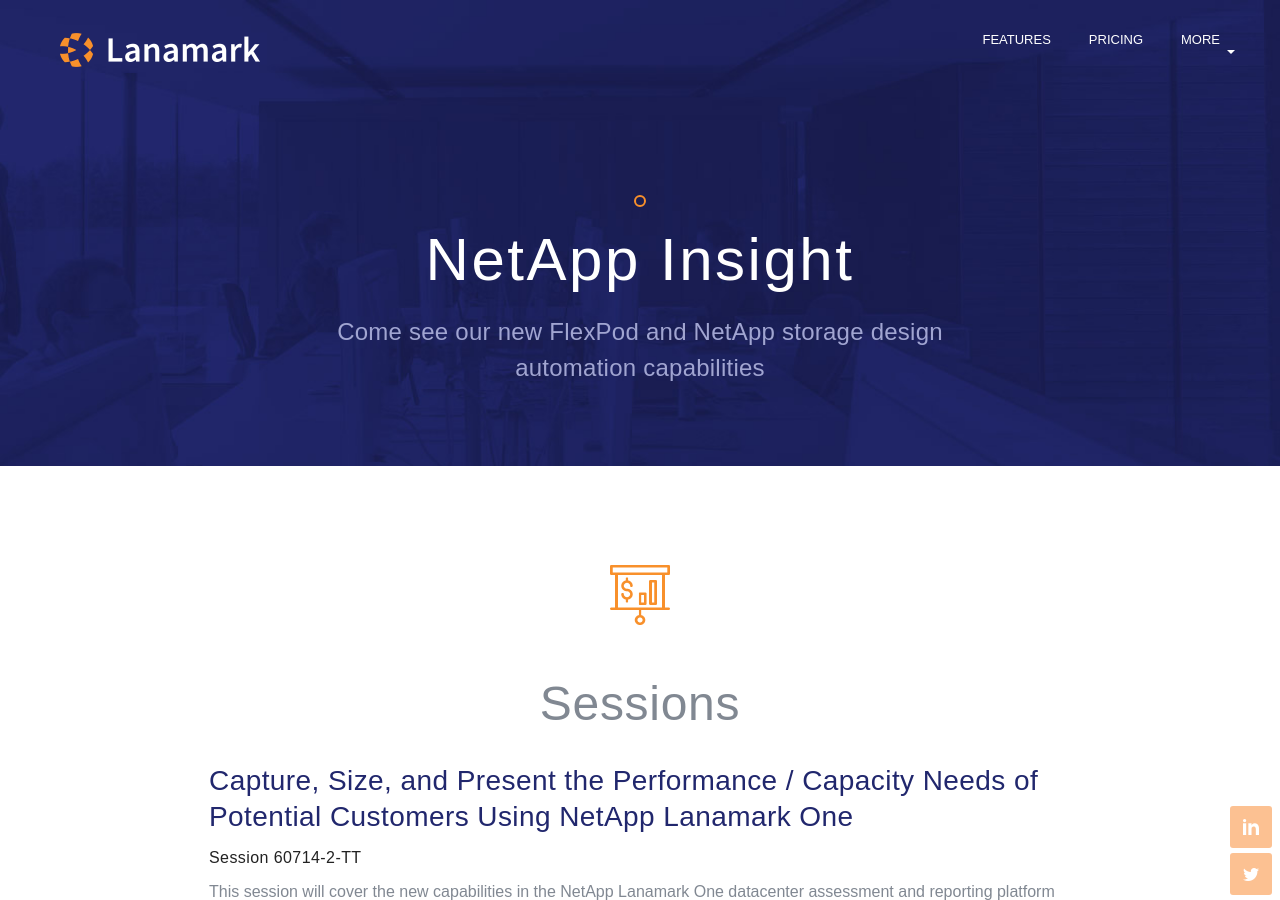
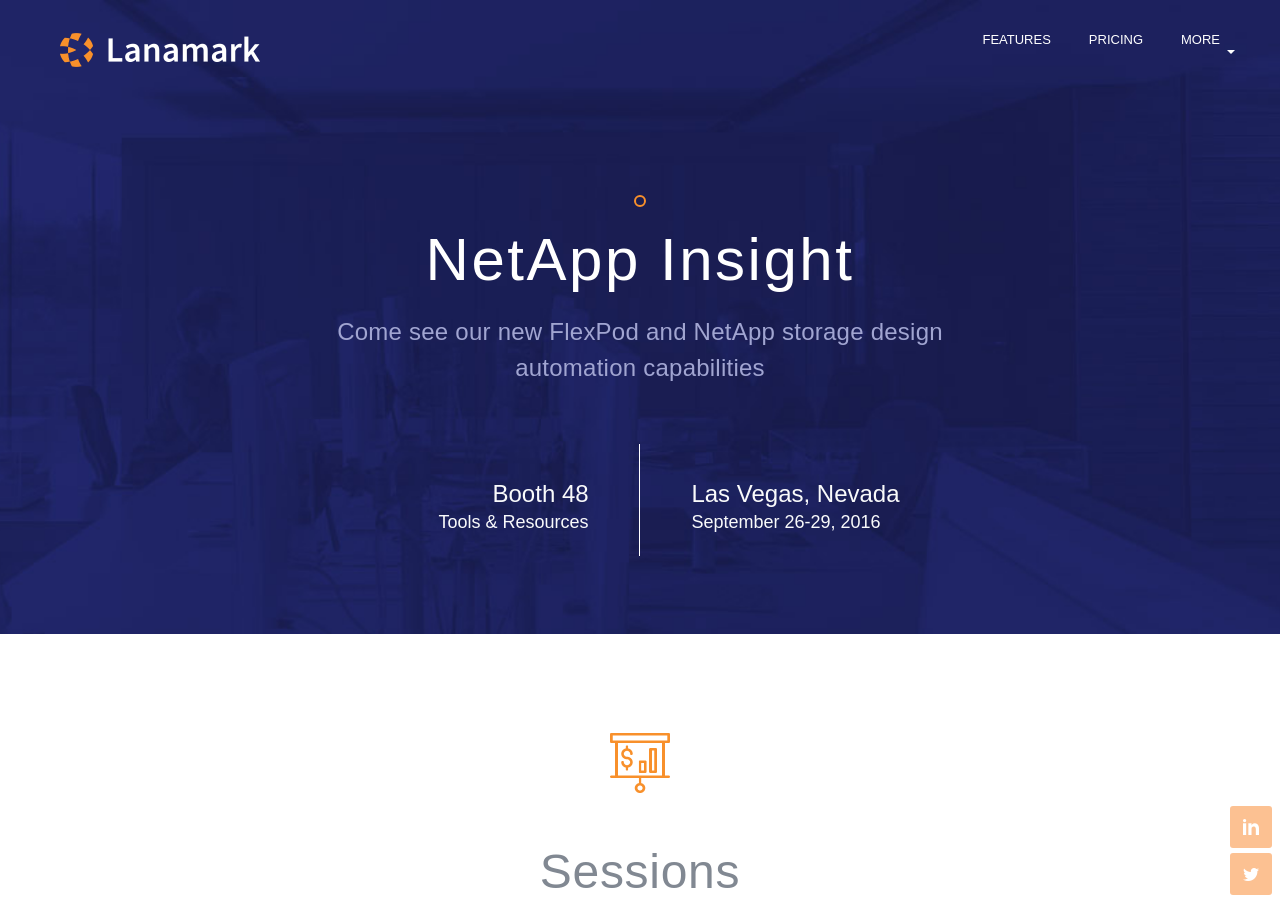
Before and after one commit to lanamark-dev/lanamark.github.io, a Jekyll site: the page built from netapp/insight-las-vegas-2016.html, in a window 1280 px wide and 900 px high. Built offline with Jekyll 4.4.1, drawn with Linux system fonts in a browser that asks for light colours; nearby versions of some CDN libraries.

Commit message:
Event update

```diff
--- a/_includes/header.html
+++ b/_includes/header.html
@@ -36,9 +36,23 @@
       </h1>
       {% if page.path == "index.html" %}
       <div class="actions">
-        <a href="{{ site.baseurl }}/features" class="button main bigger"><span>Lanamark One Features</span></a>
-        <a href="{{ site.baseurl }}/netapp" class="button secondary bigger"><span>NetApp Lanamark One</span></a>
+        <a href="{{ site.baseurl }}/features.html" class="button main bigger"><span>Lanamark One Features</span></a>
+        <a href="{{ site.baseurl }}/netapp.html" class="button secondary bigger"><span>NetApp Lanamark One</span></a>
       </div>
+      {% endif %}
+      {% if page.path == "netapp/insight-las-vegas-2016.html" %}
+        <div class="actions netapp">
+          <div class="left">
+            <h3>Booth 48
+              <small>Tools & Resources</small>
+            </h3>
+          </div>
+          <div class="right">
+            <h3>Las Vegas, Nevada
+              <small>September 26-29, 2016</small>
+            </h3>
+          </div>
+        </div>
       {% endif %}
     </div>
   </header>
```
